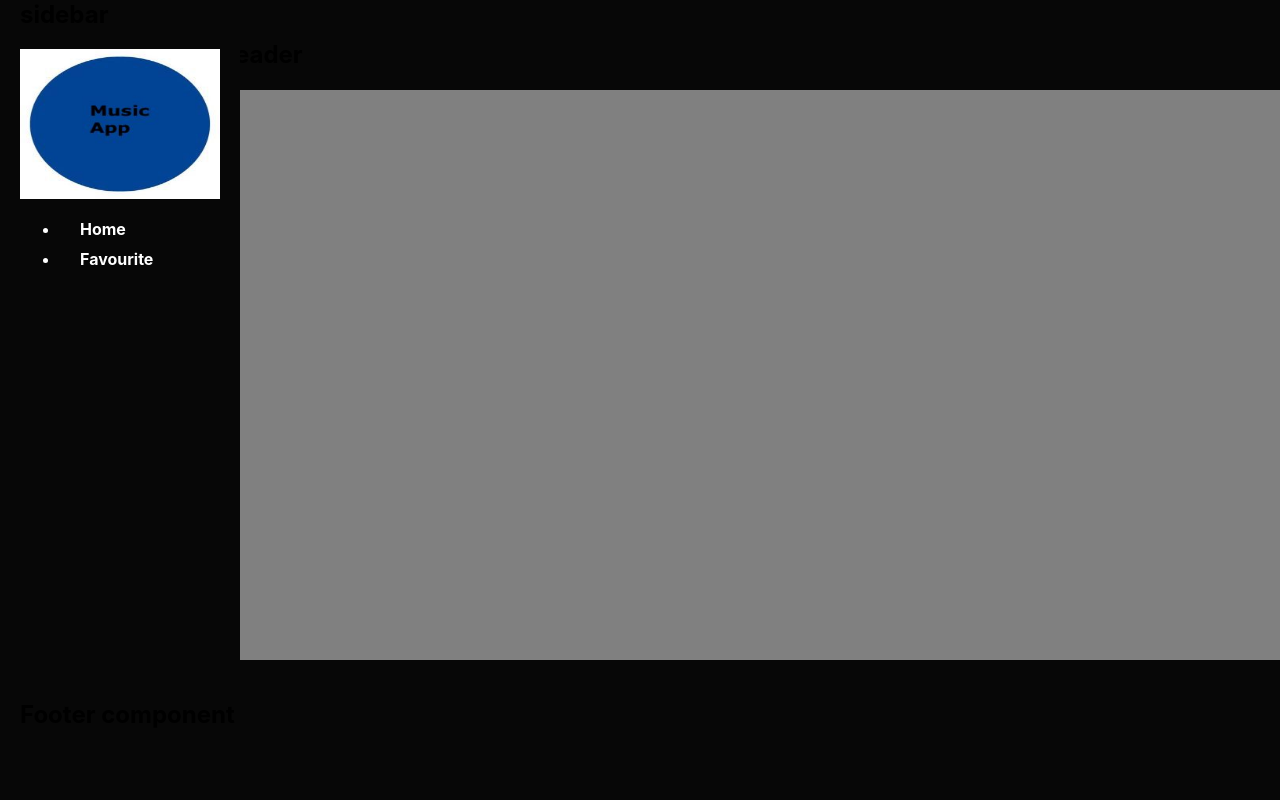
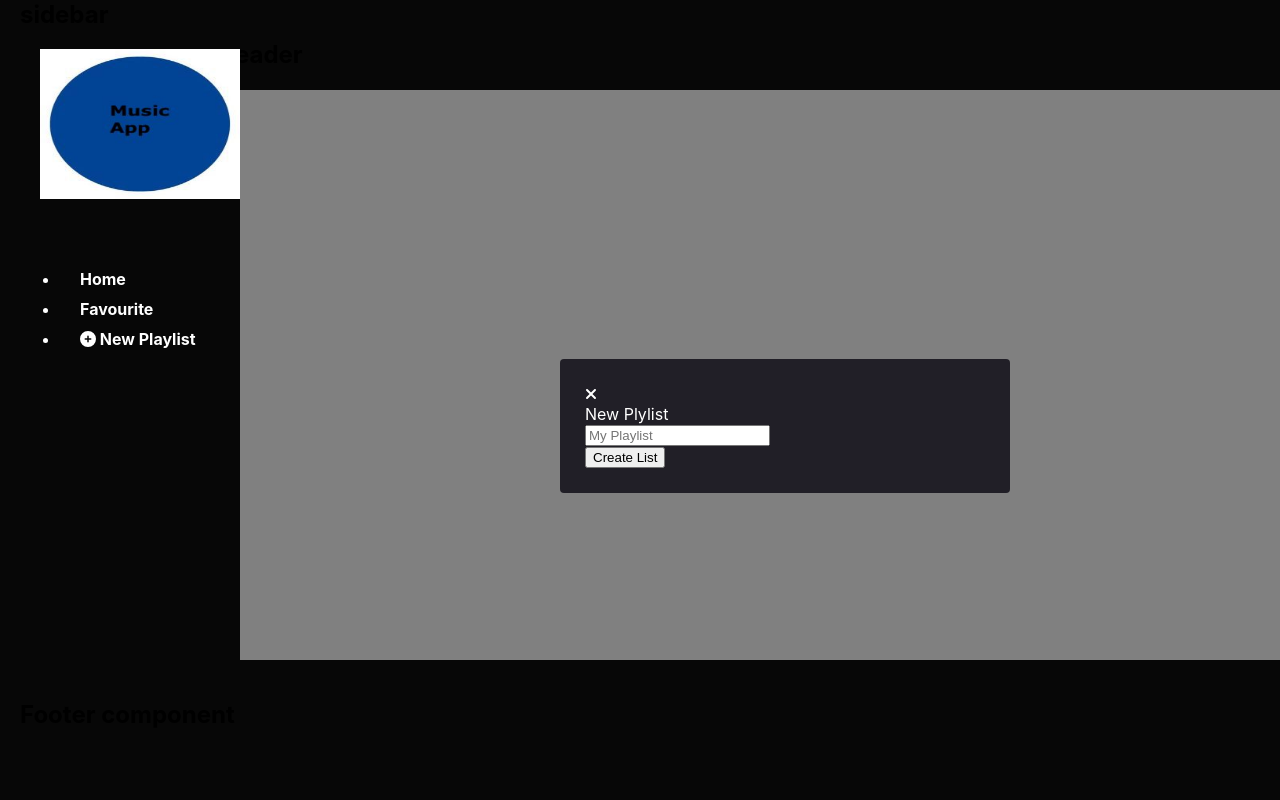
Before and after one commit to bbhushan0102/remit, a React (Create React App) app in the folder bb-music-app/: page /search in a window 1280 px wide. Shown: the top 800 px of the page. Built offline with nearby package versions, Linux system fonts and the light colour scheme.

Commit message:
add create list field

```diff
--- /dev/null
+++ b/bb-music-app/src/components/layout/Modal.js
@@ -0,0 +1,22 @@
+import react, { Children } from 'react'
+import '../../css/modal.css'
+import { FontAwesomeIcon } from "@fortawesome/react-fontawesome";
+import {faTimes} from "@fortawesome/free-solid-svg-icons";
+
+function Modal ( {children, show, close}){
+    // if (!show) return null
+    return (
+        <div className='modal'>
+            <div className='modal_content'>
+            {/* <i className='fa fa-times' onClick={close}/> */}
+                   <FontAwesomeIcon icon = { faTimes } onClick={close}  />
+                   { children }
+
+
+            </div>
+
+
+        </div>
+    )
+}
+export default Modal;
--- a/bb-music-app/src/components/layout/Sidebar.js
+++ b/bb-music-app/src/components/layout/Sidebar.js
@@ -1,27 +1,83 @@
-import react , {useState} from 'react'
+import react , {useState, useRef} from 'react'
 import '../../css/sidebar.css';
 import logo from './logo.jpg';
+import { FontAwesomeIcon } from "@fortawesome/react-fontawesome";
+import {faPlusCircle} from "@fortawesome/free-solid-svg-icons";
+import Modal from './Modal';
 
 function Sidebar ({props}) {
 
     const [state, setState] = useState({
-        currentPlayList: '',
+        currentPlayList: 'home',
+        modal: false,
+
         playlists: {
-            home:null,
-            favourite:null
+            home: new Set(),
+            favourite: new Set(),
         }
     })
 
+    const playlistRef =useRef(null)
     const playlists =Object.keys(state.playlists)
+
+
+    const addplaylist = e => {
+        e.preventDefault()
+        const list = playlistRef.current.value
+        setState({
+            ...state,
+            modal:false,
+            playlists: { ...state.playlists, [list]:new setSet()
+            }
+        })
+    }
     return (
         <div className='sidebar_container'>
             <h2>sidebar</h2>
             <img src = {logo} className="img"/>
             <ul>
                 {
-                    playlists.map(list =>
-                        <li key={list}>{list}</li>)
-                }
+                    playlists.map(list =>(
+                        <li
+                        key={list}
+                        className={list === state.currentPlayList? 'active':''}
+                        onClick ={() =>{
+                            setState({ ...state, currentPlayList: list})
+                        }}
+                        >
+                            {list}
+                        </li>
+                    ))}
+                <li
+                className='new_playlist'
+                onClick={()=> {
+                    setState({...state, modal: true})
+                }}
+                >
+                   <FontAwesomeIcon icon = { faPlusCircle } />
+                {" "}
+                <span>New Playlist</span>
+                </li>
+
+
+
+                <Modal
+                    Show={state.modal}
+                    close={() => {
+                    setState({ ...state, modal: false })
+                }}>
+                <form onSubmit={addplaylist}>
+                    <div className='title'> New Plylist</div>
+                    <input
+                    type="text"
+                    placeholder='My Playlist'
+                    ref= { playlistRef }
+                    required
+                    /> <br />
+                    <button type="submit">Create List</button>
+
+                </form>
+                </Modal>
             </ul>
 
         </div>
--- /dev/null
+++ b/bb-music-app/src/css/modal.css
@@ -0,0 +1,27 @@
+.modal {
+    height:100vh;
+    width:100vw;
+    /* background: rgba(0, 0, 0, 75); */
+    position:relative;
+    top:0;
+    right:0;
+    left:500px;
+    /* display: flex; */
+    align-items: center;
+    justify-content: center;
+
+}
+.modal .modal_content {
+    position: relative;
+    width: 400px;
+    background: #211f27;
+    border-radius:4px;
+    padding:25px;
+    color: white;
+}
+FontAwesomeIcon {
+    position: absolute;
+    right: 15px;
+    top:15px;
+    cursor: pointer;
+}
--- a/bb-music-app/src/css/sidebar.css
+++ b/bb-music-app/src/css/sidebar.css
@@ -1,10 +1,3 @@
-/* .sidebar_container {
- width:200px;
- height:100%;
- background: #000;
- padding:20px;
-} */
-
 .sidebar_container {
     position: fixed;
     bottom: 0;
@@ -19,6 +12,8 @@
 .sidebar_container .img {
     height: 150px;
     width:200px;
+    padding-left: 20px;
+    padding-bottom: 50px;
 }
 li {
     color: white;
@@ -28,7 +23,7 @@ li {
     cursor: pointer;
     font-weight: bold;
 }
-li.active {
+li .active {
     border-left: 2px solid wheat;
     padding-left: 10px;
 }
```
